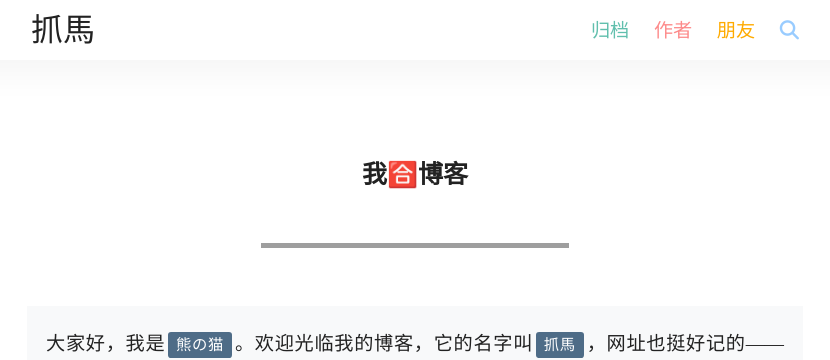
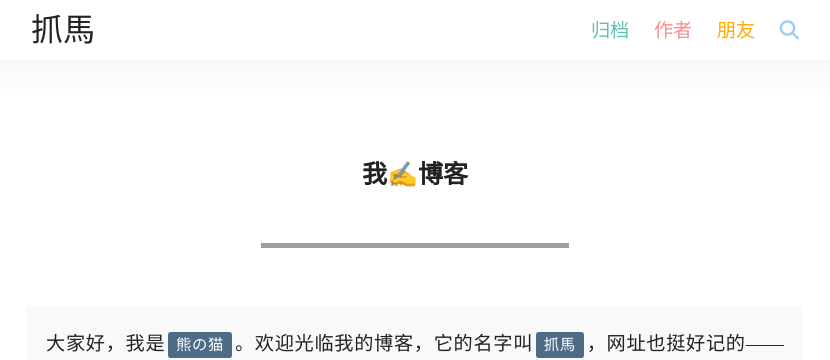
Before and after one commit to ColinAZ/blog, a Jekyll site: the page built from _pages/about.md, in a window 1280 px wide. Shown: the top 360 px of the page, without its empty margins (225-1055 px from the left). Built offline with Jekyll 4.4.1, drawn with Linux system fonts in a browser that asks for light colours; nearby versions of some CDN libraries; some web fonts are replaced; comment, search, counter and statistics services are not loaded; grey boxes are pictures that could not be loaded.

```diff
--- a/_pages/about.md
+++ b/_pages/about.md
@@ -1,5 +1,5 @@
 ---
-title: "我🈴博客"
+title: "我✍博客"
 permalink: "/about/"
 layout: page
 author: 熊的猫
```
Also changed, not shown: main.min.css.
